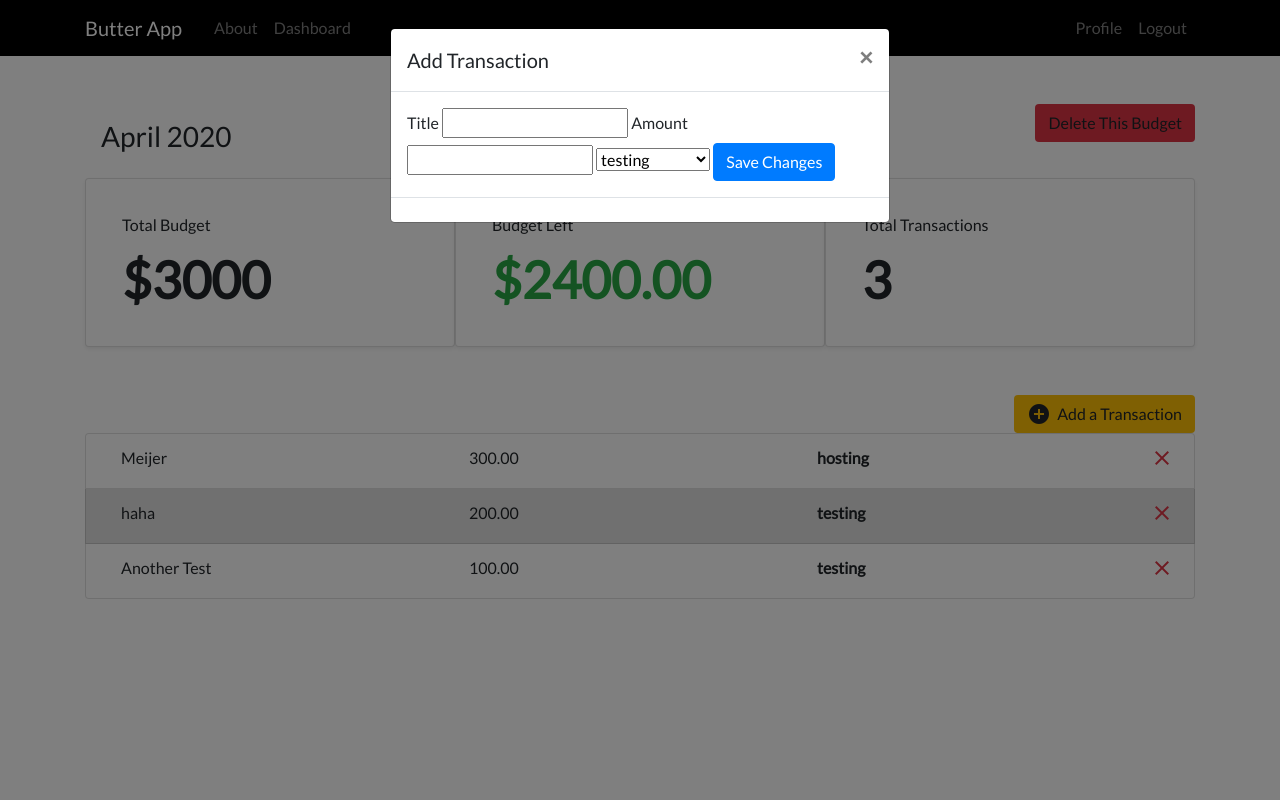
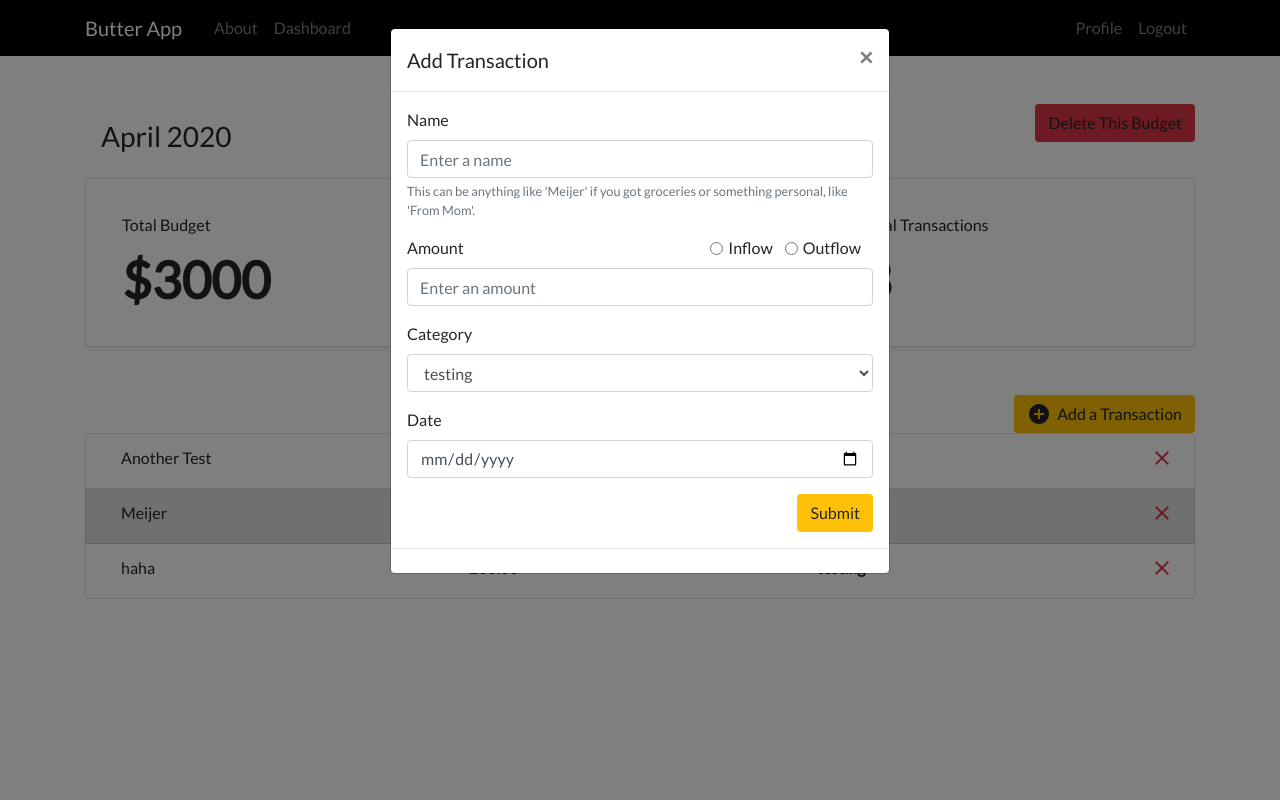
Before and after one commit to zainabsiddiqui/butter, a Django app: a page that uses butter/templates/butter/project_detail.html in a window 1280 px wide, after a click that opens the changed part. Run offline with Django 3.2, Linux system fonts and the light colour scheme; a user stored in the database is signed in; data comes from the database, SQL or seed files in the repository; both versions use the stored data as it was after the commit; some libraries are stand-ins or nearby versions; some web fonts are replaced.

Commit message:
added inflow/outflow and date fields when adding a transaction

```diff
--- a/butter/forms.py
+++ b/butter/forms.py
@@ -1,6 +1,11 @@
 from django import forms
+
+CHOICES=[('Inflow','Inflow'),
+         ('Outflow','Outflow')]
 
 class ExpenseForm(forms.Form):
 	title = forms.CharField()
 	amount = forms.IntegerField()
+	in_or_out = forms.ChoiceField(choices = CHOICES, widget = forms.RadioSelect)
 	category = forms.CharField()
+	date = forms.DateField(widget=forms.widgets.DateInput(attrs={'type': 'date'}))
--- a/butter/models.py
+++ b/butter/models.py
@@ -1,6 +1,8 @@
 from django.db import models
 from django.utils.text import slugify
 from django.contrib.auth.models import User
+from datetime import date
+from django.utils.translation import gettext as _
 import uuid
 
 
@@ -56,7 +58,9 @@ class Expense(models.Model):
 	project = models.ForeignKey(Project, on_delete = models.CASCADE, related_name = "expenses")
 	title = models.CharField(max_length = 100)
 	amount = models.DecimalField(max_digits = 8, decimal_places = 2)
+	in_or_out = models.CharField(max_length = 20)
 	category = models.ForeignKey(Category, on_delete = models.CASCADE)
+	date = models.DateField(_("Date"), default = date.today)
 
 	class Meta:
-		ordering = ('-amount',)
+		ordering = ('-date',)
--- a/butter/templates/butter/project_detail.html
+++ b/butter/templates/butter/project_detail.html
@@ -101,24 +101,45 @@
         </button>
       </div>
       <div class="modal-body">
-      	<form action ="" method= "POST">
+		<form action = "" method = "POST">
 			{% csrf_token %}
-			<label for = "title">Title</label>
-			<input name = "title" id="title">
+			<div class="form-group">
+				<label for="title">Name</label>
+				<input type="text" class="form-control" placeholder="Enter a name" name = "title" id = "title">
+				<small id="nameHelp" class="form-text text-muted">This can be anything like 'Meijer' if you got groceries or something personal, like 'From Mom'.</small>
+			</div>
+			<div class="form-group">
+				<label for="amount">Amount</label>
+				<div class="form-check form-check-inline float-right">
+	  				<input class="form-check-input" type="radio" name="in_or_out" id="inlineRadio1" value="Outflow">
+	  				<label class="form-check-label" for="inlineRadio1">Outflow</label>
+				</div>
+				<div class="form-check form-check-inline float-right">
+	  				<input class="form-check-input" type="radio" name="in_or_out" id="inlineRadio2" value= "Inflow">
+	  				<label class="form-check-label" for="inlineRadio2">Inflow</label>
+				</div>
+				<input type="number" class="form-control" placeholder="Enter an amount" name = "amount" id = "amount">
+			</div>
 
-			<label for = "amount">Amount</label>
-			<input name = "amount" id="amount">
-
-			<select name = "category">
+			<div class="form-group">
+				<label for="exampleFormControlSelect1">Category</label>
+			    <select class="form-control" name = "category">
 			    	{% for category in category_list %}
 						<option>{{ category.name }}</option>
 					{% endfor %}
 			    </select>
+  			</div>
 
-			<button type="submit" class="btn btn-primary">Save Changes</button>
+  			<div class = "form-group">
+  				<label for="datepicker">Date</label>
+				<input type="date" class="form-control" name = "date" id = "date">
+			</div>
+
+			<button type="submit" class="btn float-right bg-warning">Submit</button>
 		</form>
     </div>
     <div class="modal-footer">
+
     </div>
     </div>
   </div>
--- a/butter/views.py
+++ b/butter/views.py
@@ -37,10 +37,14 @@ def project_detail(request, project_slug):
 		# process the form
 		form = ExpenseForm(request.POST)
 
+		print(form.errors)
+
 		if form.is_valid():
 			title = form.cleaned_data['title']
 			amount = form.cleaned_data['amount']
+			inf_or_outf = form.cleaned_data['in_or_out']
 			category_name = form.cleaned_data['category']
+			date_time = form.cleaned_data['date']
 
 			category = get_object_or_404(Category, project = project, name = category_name)
 
@@ -48,6 +52,8 @@ def project_detail(request, project_slug):
 				project = project,
 				title = title,
 				amount = amount,
+				in_or_out = inf_or_outf,
+				date = date_time,
 				category = category).save()
 
 	elif request.method == 'DELETE':
```
Also changed, not shown: butter/migrations/0005_expense_in_or_out.py (added), butter/migrations/0006_expense_date.py (added), db.sqlite3. Lines whose indentation alone changed are shown as unchanged.
